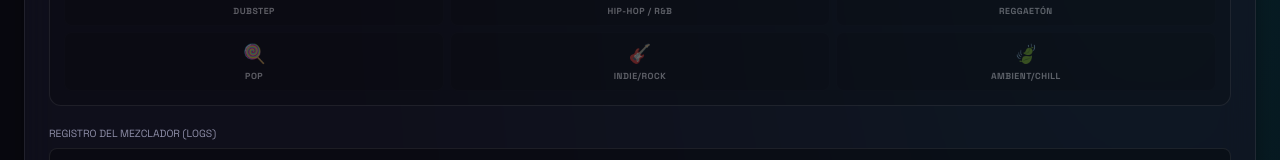
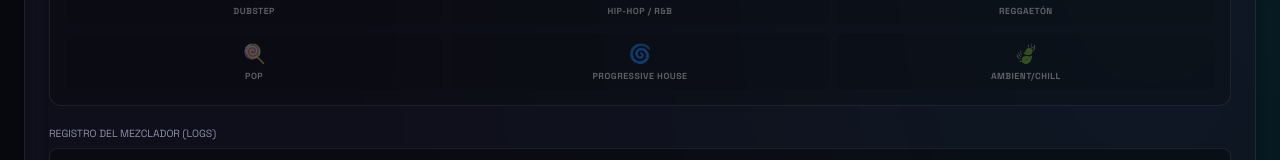
Before and after one commit to hector-horta/AuraMix, a React (Vite) app: page / in a window 1280 px wide. Shown: the part 2459-2619 px from the top of the page. Built offline with nearby package versions, Linux system fonts and the light colour scheme.

Commit message:
fix: now progressive house is actually progressive house. Not indie/rock

```diff
--- a/src/constants/genreProfiles.js
+++ b/src/constants/genreProfiles.js
@@ -90,13 +90,13 @@ export const GENRE_PROFILES = [
     onsetDensity: { mid: 4.0, sigma: 0.8 }
   },
   {
-    name: 'Indie/Rock',
-    emoji: '🎸',
-    color: '#CD853F',
-    bpm: { mid: 120, sigma: 15 },
-    centroid: { mid: 3750, sigma: 1000 },
-    bassRatio: { mid: 0.175, sigma: 0.06 },
-    onsetDensity: { mid: 4.5, sigma: 1.0 }
+    name: 'Progressive House',
+    emoji: '🌀',
+    color: '#00BFFF',
+    bpm: { mid: 125, sigma: 4 },
+    centroid: { mid: 3000, sigma: 500 },
+    bassRatio: { mid: 0.28, sigma: 0.06 },
+    onsetDensity: { mid: 4.5, sigma: 0.8 }
   },
   {
     name: 'Ambient/Chill',
```
